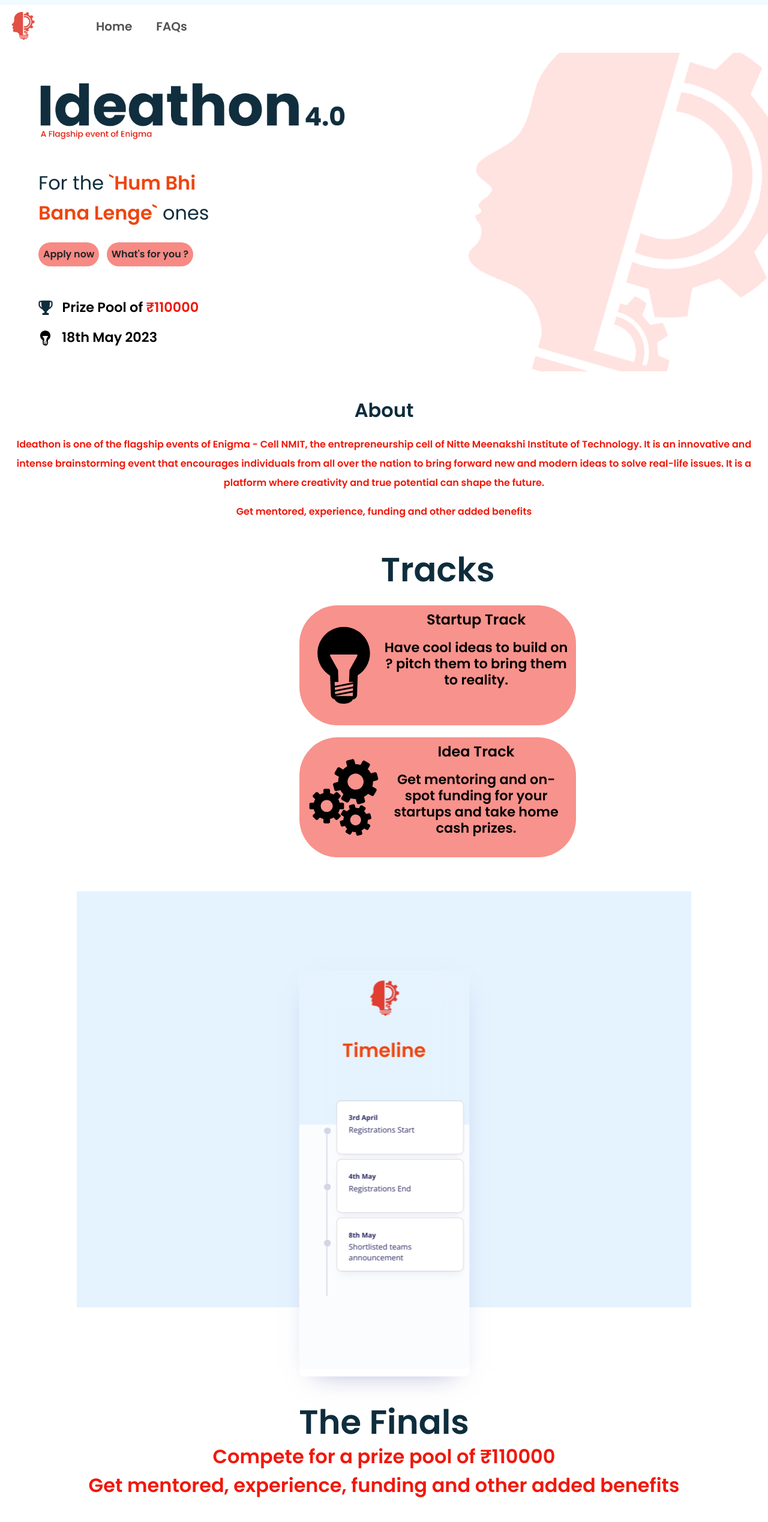
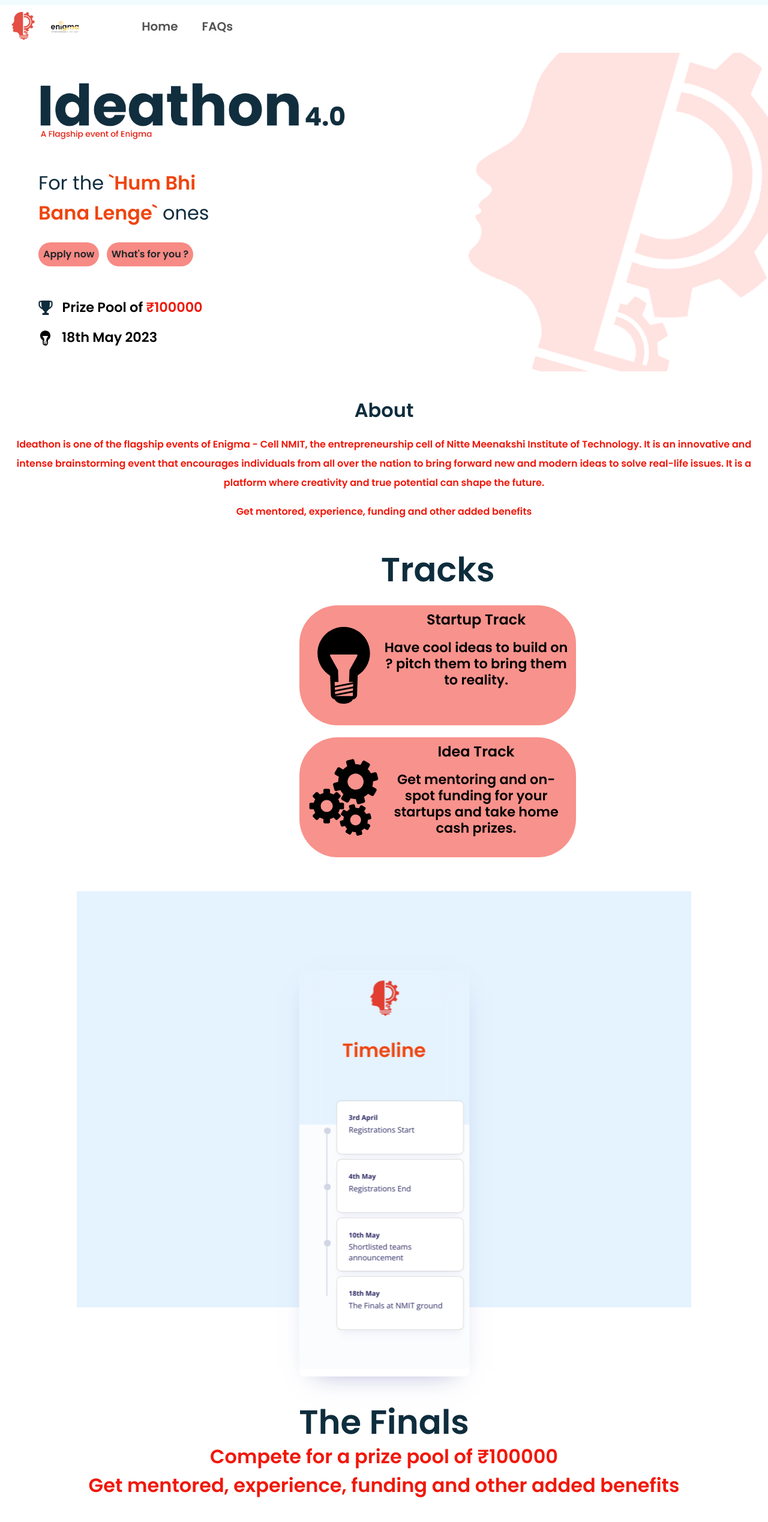
Before and after one commit to ecellenigma/ideathon2023, a plain HTML site: page index.html in a window 1280 px wide. Shown: the top 2537 px of the page at 60% size. Drawn offline with nearby package versions, Linux system fonts and the light colour scheme; a script that the page names is missing.

Commit message:
logo add

```diff
--- a/index.html
+++ b/index.html
@@ -24,6 +24,10 @@
             <a href="">
                 <img src="./Images/logo.png" alt="logo">
             </a>
+            <a href="https://www.ecellnmit.in" target="_blank">
+                <img class="logoFtr" src="./Images/enigma-black.png" alt="">
+            </a>
+
         </div>
         <ul>
             <a href="#home">
@@ -50,7 +54,8 @@
                     <p>For the <b><span class="humbhiSpan">`Hum Bhi<br>Bana Lenge`</span></b> ones</p>
                 </div>
                 <div class="first-buttons">
-                    <button class="btn1" onclick="document.location.href='https://unstop.com/competitions/ideathon-40-nitte-meenakshi-institute-of-technology-nmit-yelahanka-659861'">
+                    <button class="btn1"
+                        onclick="document.location.href='https://unstop.com/competitions/ideathon-40-nitte-meenakshi-institute-of-technology-nmit-yelahanka-659861'">
                         Apply now
                     </button>
                     <button class="btn2" onclick="document.location.href='#whats'">
@@ -62,7 +67,7 @@
                     <div class="prize">
                         <div class="rf">
                             <img src="./icons/price.svg" alt="">
-                            <div class="">Prize Pool of <span style="color: #F0180B;">₹110000</span></div>
+                            <div class="">Prize Pool of <span style="color: #F0180B;">₹100000</span></div>
                         </div>
                     </div>
                     <div class="date">
@@ -79,7 +84,10 @@
             <div class="page2_container about">
                 <h2 class="track about">About</h2>
                 <div class="about">
-                    <p>Ideathon is one of the flagship events of Enigma - Cell NMIT, the entrepreneurship cell of Nitte Meenakshi Institute of Technology. It is an innovative and intense brainstorming event that encourages individuals from all over the nation to bring forward new and modern ideas to solve real-life issues. It is a platform where creativity and true potential can shape the future.</p>
+                    <p>Ideathon is one of the flagship events of Enigma - Cell NMIT, the entrepreneurship cell of Nitte
+                        Meenakshi Institute of Technology. It is an innovative and intense brainstorming event that
+                        encourages individuals from all over the nation to bring forward new and modern ideas to solve
+                        real-life issues. It is a platform where creativity and true potential can shape the future.</p>
                     <p>Get mentored, experience, funding and other added benefits</p>
                 </div>
                 <!-- <h3 class="secHeading">What's in it for you ?</h3> -->
@@ -225,8 +233,12 @@
                                 <p>Registrations End</p>
                             </div>
                             <div class="card">
-                                <h4>8th May</h4>
+                                <h4>10th May</h4>
                                 <p>Shortlisted teams announcement</p>
+                            </div>
+                            <div class="card">
+                                <h4>18th May</h4>
+                                <p>The Finals at NMIT ground</p>
                             </div>
                         </div>
                     </div>
@@ -258,7 +270,7 @@
     <div class="page2_container">
         <h2 class="track">The Finals</h2>
         <div class="">
-            <p>Compete for a prize pool of ₹110000</p>
+            <p>Compete for a prize pool of ₹100000</p>
             <p>Get mentored, experience, funding and other added benefits</p>
         </div>
         <!-- <h3 class="secHeading">What's in it for you ?</h3> -->
@@ -603,7 +615,7 @@
                         </svg>
                     </a>
                     <!-- Gmail Logo svg -->
-                    <a href="mailto:ecellnmit@gmail.com" target="_blank">
+                    <a href="mailto:ecell@nmit.ac.in" target="_blank">
                         <svg class="socialLogo mp8" role="img" viewBox="0 0 24 24" xmlns="http://www.w3.org/2000/svg">
                             <title>Gmail</title>
                             <path fill="#DB4437"
```
Also changed, not shown: Images/enigma-black.png (added).
